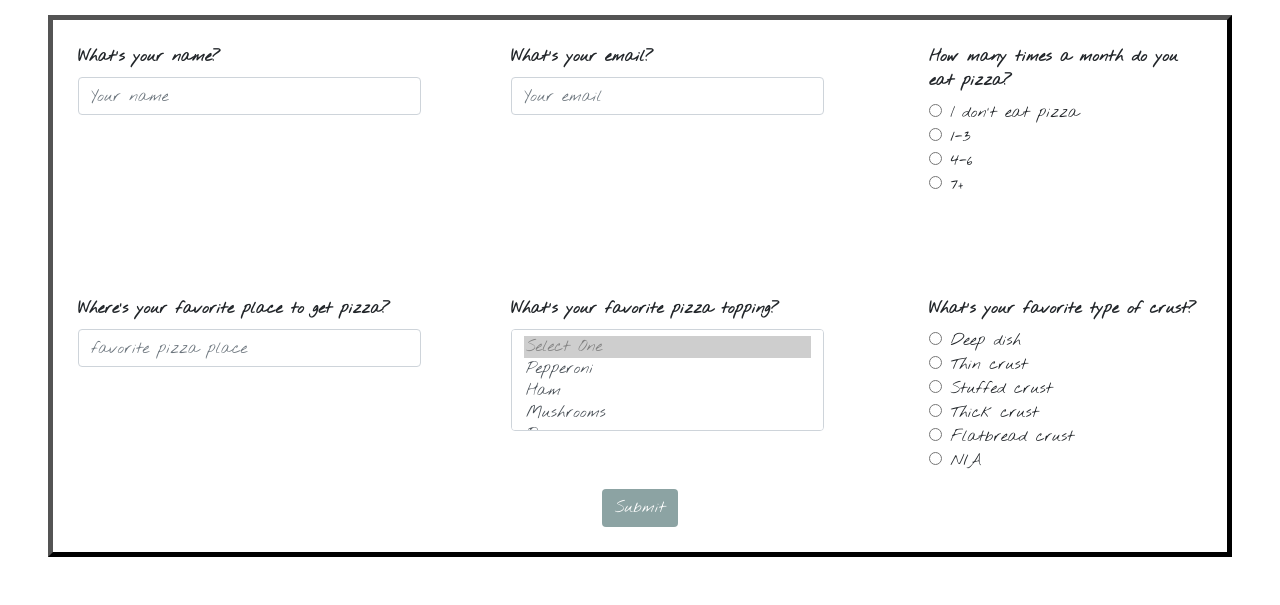
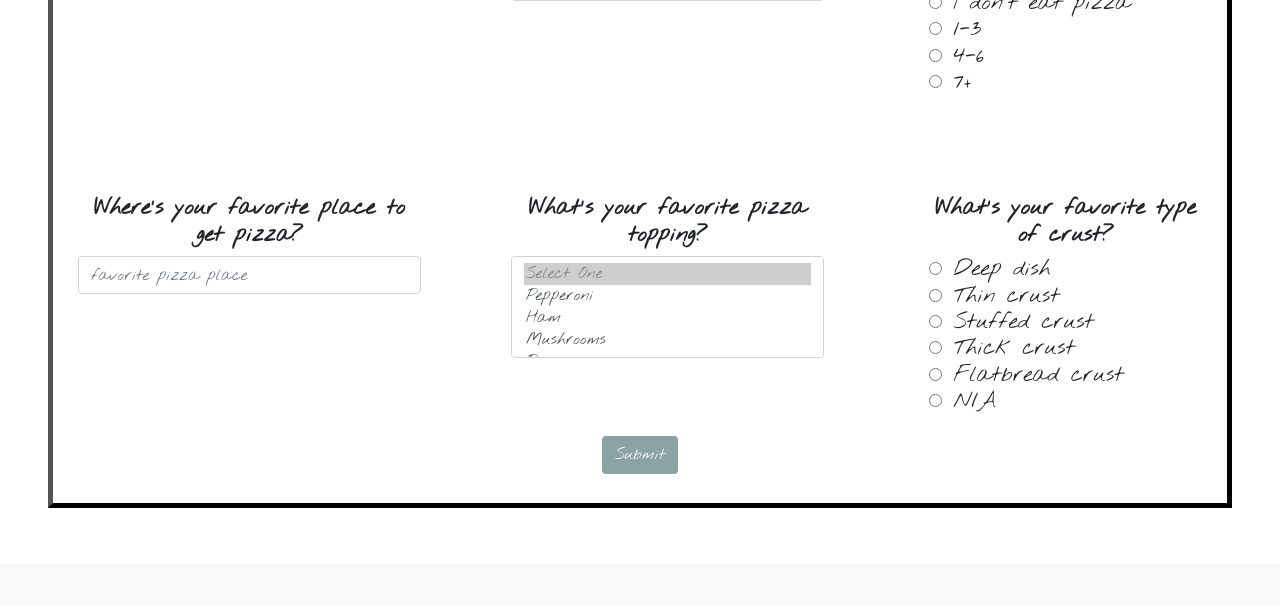
Before and after one commit to blfortier/cs50, a Flask app: page /form in a window 1280 px wide. Shown: the part 257-862 px from the top of the page. After the commit the page ends 765 px from the top, so only its background shows below. Run offline with Flask 2, Linux system fonts and the light colour scheme; some libraries are stand-ins or nearby versions.

Commit message:
Updated form

```diff
--- a/pset7/survey/application.py
+++ b/pset7/survey/application.py
@@ -35,6 +35,7 @@ def get_form():
 @app.route("/form", methods=["POST"])
 def post_form():
     name = request.form.get("name")
+    email = request.form.get("email")
     pizza_consume = request.form.get("pizza_consumption")
     pizza_place = request.form.get("pizza_place")
     topping = request.form.get("topping")
@@ -45,7 +46,7 @@ def post_form():
 
     file = open("survey.csv", "a")
     writer = csv.writer(file)
-    writer.writerow((request.form.get("name"), request.form.get("pizza_consumption"), request.form.get("pizza_place"), request.form.get("crust_type"), request.form.get("topping")))
+    writer.writerow((request.form.get("name"), request.form.get("pizza_consumption"), request.form.get("pizza_place"), request.form.get("crust_type"), request.form.get("topping"), request.form.get("email")))
     file.close()
     return redirect("/sheet")
 
@@ -55,4 +56,4 @@ def get_sheet():
     file = open("survey.csv", "r")
     reader = csv.reader(file)
     users = list(reader)
-    return render_template("error.html", users = users)
+    return render_template("sheet.html", users = users)
--- a/pset7/survey/static/styles.css
+++ b/pset7/survey/static/styles.css
@@ -10,3 +10,12 @@
 .g-font {
     font-family: 'Nothing You Could Do', cursive;
 }
+
+.resize {
+    font-size: 22px;
+    text-align: center;
+}
+
+.radio-align {
+    text-align: left;
+}
--- a/pset7/survey/templates/form.html
+++ b/pset7/survey/templates/form.html
@@ -3,13 +3,13 @@
 {% block main %}
 
     <!-- http://getbootstrap.com/docs/4.1/content/typography/ -->
-    <h1 class="mb-3">Form<img src = "https://images.pexels.com/photos/1596888/pexels-photo-1596888.jpeg?auto=compress&cs=tinysrgb&h=750&w=1260" alt = "Sign that says pizza" style = "width: 100%; height: 100px;"></h1>
+    <h1 class="">Form
 
     <!-- http://getbootstrap.com/docs/4.1/components/forms/ -->
     <form action="/form" method="post" class = "needs-validation form-border g-font" novalidate>
         <div class = "form-row">
-            <div class = "col-md-4 form-group is-valid needs-validation spacing" style = "padding-right: 30px;" >
-                 <label for = "name"><strong>What's your name?</strong></label>
+            <div class = "col-md-4 form-group is-valid needs-validation spacing resize" style = "padding-right: 30px;" >
+                 <label for = "name"></label> <strong>What's your name?</strong></label>
                  <input type = "text" name ="name" class = "form-control" placeholder = "Your name" required><br>
                   <div class= "invalid-feedback">
                      <strong>Please enter your name</strong>
@@ -17,18 +17,18 @@
              </div>
 
 
-             <div class = "col-md-4 form-group spacing" style = "padding-left: 60px;">
+             <div class = "col-md-4 form-group spacing resize" style = "padding-left: 60px;">
                  <label for = "email"><strong>What's your email?</strong></label>
                  <input type = "text" name = "email" class = "form-control" placeholder = "Your email"><br>
              </div>
 
-             <div class = "col-md-4 form-group needs-validation spacing" style = "padding-left: 100px;">
+             <div class = "col-md-4 form-group needs-validation spacing resize" style = "padding-left: 100px;">
                  <label for = "pizza_consumption"><strong>How many times a month do you eat pizza?</strong></label>
-                 <div>
-                 <input type = "radio" name = "pizza_consumption" value = "none" required> I don't eat pizza<br>
-                 <input type = "radio" name = "pizza_consumption" value = "1-3" required> 1-3<br>
-                 <input type = "radio" name = "pizza_consumption" value = "4-6" required> 4-6<br>
-                 <input type = "radio" name = "pizza_consumption" value = "7+" required> 7+<br>
+                 <div class = "radio-align">
+                 <input type = "radio" name = "pizza_consumption" value = "none" class = “form-check-input” required> I don't eat pizza<br>
+                 <input type = "radio" name = "pizza_consumption" value = "1-3" class = “form-check-input” required> 1-3<br>
+                 <input type = "radio" name = "pizza_consumption" value = "4-6" class = “form-check-input” required> 4-6<br>
+                 <input type = "radio" name = "pizza_consumption" value = "7+" class = “form-check-input” required> 7+<br>
                  </div>
                  <div class= "invalid-feedback">
                      <strong>Please choose one</strong>
@@ -36,7 +36,7 @@
              </div>
 
 
-             <div class = "col-md-4 form-group is-valid needs-validation" style = "padding-right: 30px;">
+             <div class = "col-md-4 form-group is-valid needs-validation resize" style = "padding-right: 30px;">
                  <label for = "pizza_place"><strong>Where's your favorite place to get pizza?</strong></label>
                  <input type = "text" name ="pizza_place" class = "form-control" placeholder = "favorite pizza place" required><br>
                   <div class= "invalid-feedback">
@@ -44,7 +44,7 @@
                  </div>
              </div>
 
-             <div class = "col-md-4 form-group is-valid needs-validation" style = "padding-left: 60px;">
+             <div class = "col-md-4 form-group is-valid needs-validation resize" style = "padding-left: 60px;">
                  <label for = "fav-topping"><strong>What's your favorite pizza topping?</strong></label>
                  <select name = "topping" class = "form-control" required multiple>
                      <option name = "topping" disabled selected value = "">Select One</option>
@@ -64,15 +64,15 @@
                  </div>
              </div>
 
-             <div class = "col-md-4 form-group is-valid needs-validation" style = "padding-left: 100px;">
+             <div class = "col-md-4 form-group is-valid needs-validation resize" style = "padding-left: 100px;">
                 <label for = "crust_type"><strong>What's your favorite type of crust?</strong></label>
-                <div>
-                <input type = "radio" name = "crust_type" value = "deep" required> Deep dish<br>
-                <input type = "radio" name = "crust_type" value = "thin" required> Thin crust<br>
-                <input type = "radio" name = "crust_type" value = "stuffed" required> Stuffed crust<br>
-                <input type = "radio" name = "crust_type" value = "thick" required> Thick crust<br>
-                <input type = "radio" name = "crust_type" value = "flatbread" required> Flatbread crust<br>
-                <input type = "radio" name = "crust_type" value = "n/a" required> N/A<br>
+                <div class = "radio-align">
+                <input type = "radio" name = "crust_type" value = "deep" class = “form-check-input” required> Deep dish<br>
+                <input type = "radio" name = "crust_type" value = "thin" class = “form-check-input” required> Thin crust<br>
+                <input type = "radio" name = "crust_type" value = "stuffed" class = “form-check-input” required> Stuffed crust<br>
+                <input type = "radio" name = "crust_type" value = "thick" class = “form-check-input” required> Thick crust<br>
+                <input type = "radio" name = "crust_type" value = "flatbread" class = “form-check-input” required> Flatbread crust<br>
+                <input type = "radio" name = "crust_type" value = "n/a" class = “form-check-input”> N/A<br>
                 </div>
              </div>
               <div class= "invalid-feedback">
```
Also changed, not shown: pset7/survey/survey.csv (+5 -3 lines), pset7/survey/templates/sheet.html (added, +36 -0 lines).
